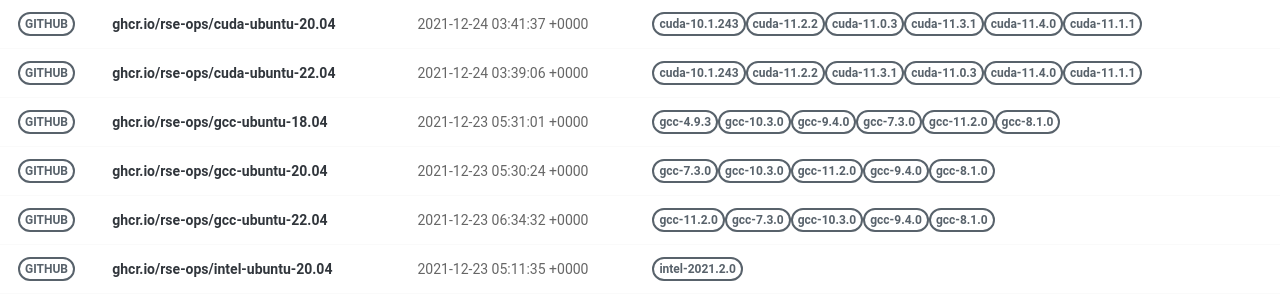
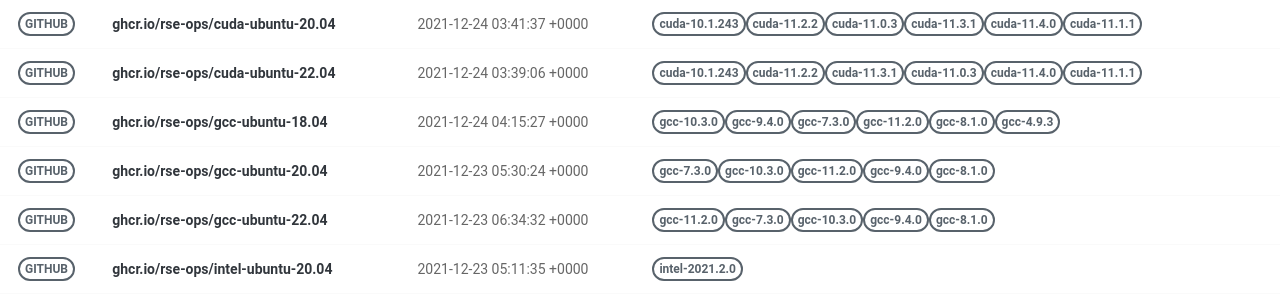
Before and after one commit to rse-ops/docker-images, a Jekyll site: the page built from pages/index.md, in a window 1280 px wide. Shown: the part 277-577 px from the top of the page. Built offline with Jekyll 4.4.1, drawn with Linux system fonts in a browser that asks for light colours; nearby versions of some CDN libraries.

Commit message:
Automated push to update library 2021-12-24

```diff
--- a/_library/ghcr.io-rse-ops-gcc-ubuntu-18.04.md
+++ b/_library/ghcr.io-rse-ops-gcc-ubuntu-18.04.md
@@ -1,14 +1,11 @@
 ---
 layout: container
 name: ghcr.io/rse-ops/gcc-ubuntu-18.04
-updated_at: 2021-12-23 05:31:01.196880
+updated_at: 2021-12-24 04:15:27.166679
 
 
 container_url: https://github.com/orgs/rse-ops/packages/container/package/gcc-ubuntu-18.04
 versions:
- - tag: gcc-4.9.3
-   dockerfile: https://github.com/rse-ops/docker-images/blob/main/ubuntu/gcc/Dockerfile
-   manifest: https://crane.ggcr.dev/manifest/ghcr.io/rse-ops/gcc-ubuntu-18.04:gcc-4.9.3
  - tag: gcc-10.3.0
    dockerfile: https://github.com/rse-ops/docker-images/blob/main/ubuntu/gcc/Dockerfile
    manifest: https://crane.ggcr.dev/manifest/ghcr.io/rse-ops/gcc-ubuntu-18.04:gcc-10.3.0
```
Also changed, not shown: other parts of _library/ghcr.io-rse-ops-gcc-ubuntu-18.04.md (+3 -0 lines).
